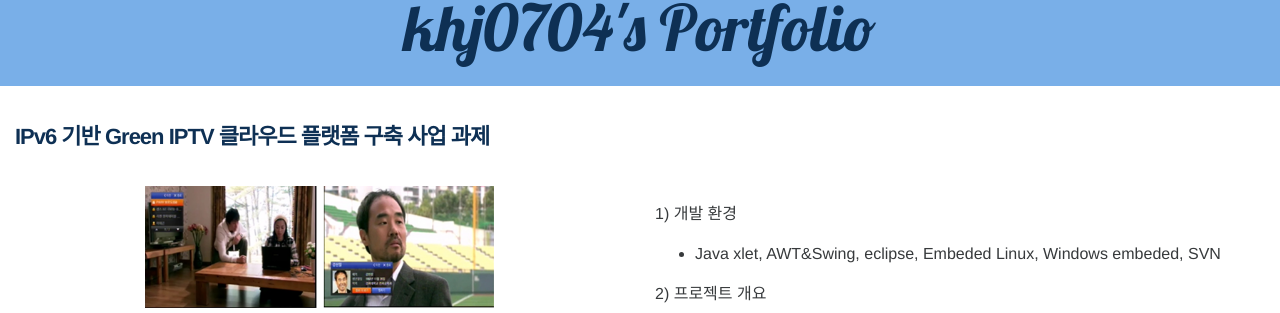
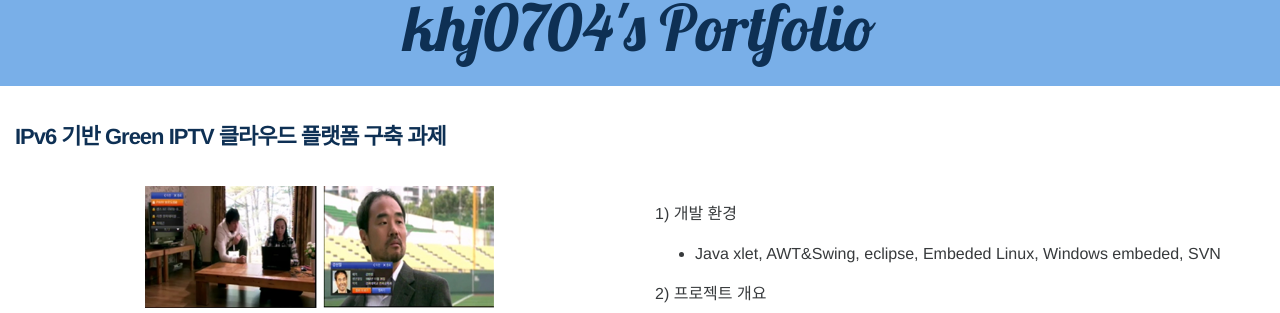
Before and after one commit to khj0704/khj0704.github.io, a Jekyll site: the page built from _posts/2011-07-08-portfolio3.md, in a window 1280 px wide. Shown: the part 140-453 px from the top of the page. Built offline with Jekyll 4.4.1, drawn with Linux system fonts in a browser that asks for light colours; nearby versions of some CDN libraries.

Commit message:
Modified Text Alignments

```diff
--- a/_includes/instagram.html
+++ b/_includes/instagram.html
@@ -27,7 +27,7 @@
 							<!--<img src="{{ post.preview | prepend: site.baseurl }}"> -->
 							<img src="./web-dist/images/{{ post.icon}}" class="container-portfolio-image img-rounded m-x-auto" alt="{{ site.brand }}">
 							<p class="container-portfolio-text">
-								<span style="font-family: 'Nanum Gothic', serif; align:center; font-size:14px; font-weight:bold; overflow:hidden;">
+								<span style="font-family: 'Nanum Gothic', serif; text-align:center; font-size:14px; font-weight:bold; overflow:hidden;">
 									{{ post.title }}
 								</span>
 							</p>
--- a/_posts/2011-07-08-portfolio3.md
+++ b/_posts/2011-07-08-portfolio3.md
@@ -1,6 +1,6 @@
 ---
 layout: post
-title: IPv6 기반 Green IPTV 클라우드 플랫폼 구축 사업 과제
+title: IPv6 기반 Green IPTV 클라우드 플랫폼 구축 과제
 date: 2011-07-08 15:30:00
 categories: posts
 tags: portfolio
```
